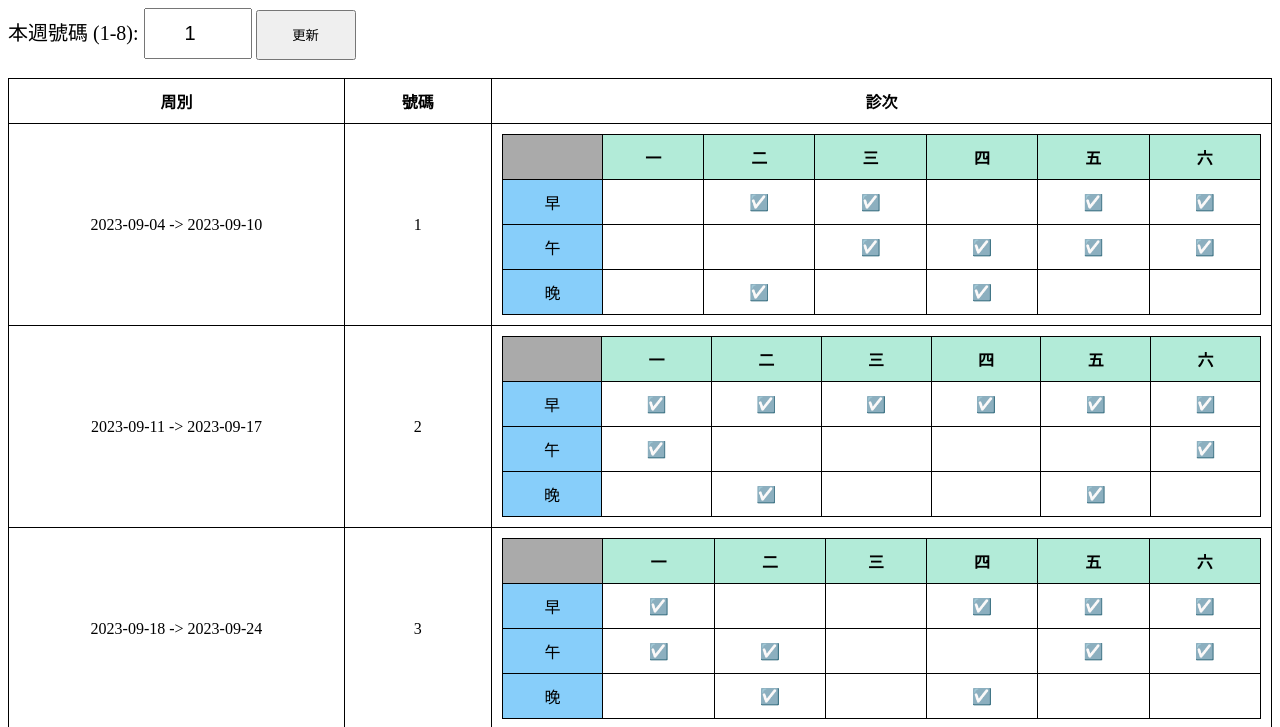
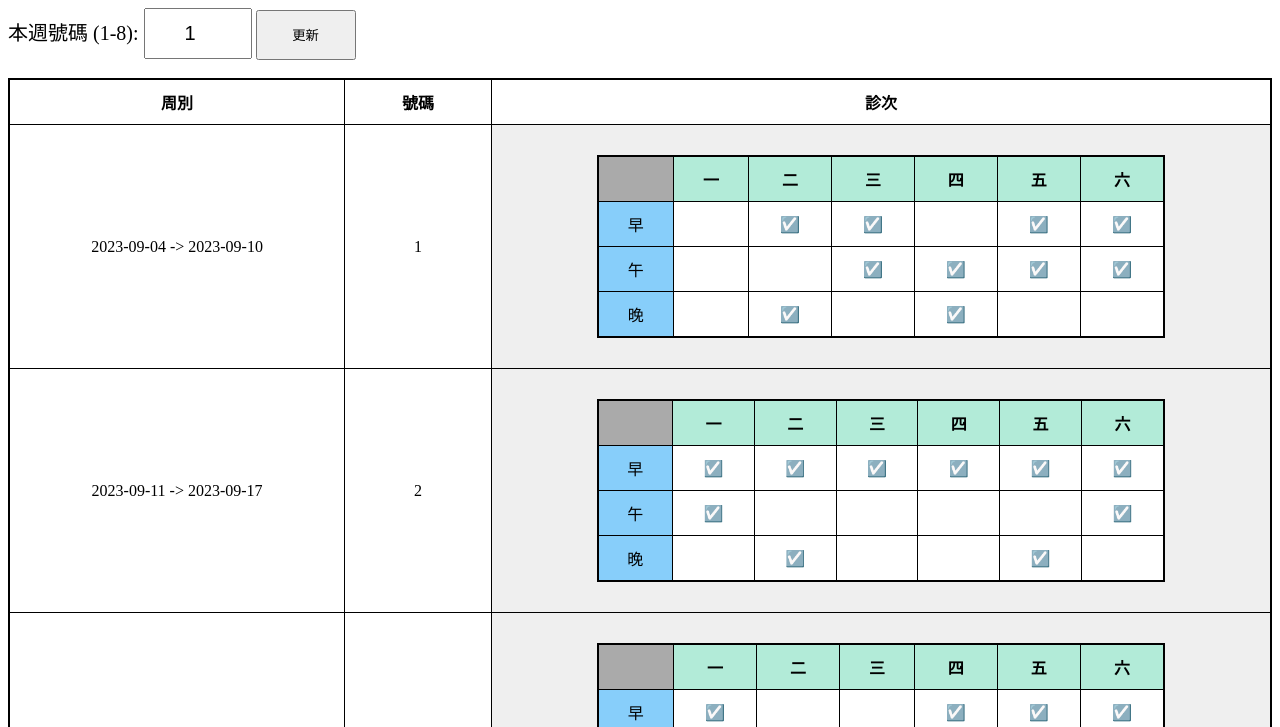
Before and after one commit to ben111497/web.test, a plain HTML site: page index.html in a window 1280 px wide. Both pictures are taken after a click on the button "更新". Shown: the top 727 px of the page. Drawn offline with Linux system fonts and the light colour scheme.

Commit message:
Add files via upload

```diff
--- a/index.html
+++ b/index.html
@@ -8,7 +8,7 @@
             width: 100%;
         }
 
-        table, th, td {
+        table.double-border th, td {
             border: 1px solid black;
         }
 
@@ -20,6 +20,17 @@
         th:first-child, td:first-child {
             background-color: white;
         }
+
+        table.double-border {
+            border: 2px solid black;
+        }
+
+        .inside-table {
+            width: 75%;
+            margin: 20px auto;
+            border: 2px solid black;
+            background-color: white;
+        }
     </style>
 </head>
 <body>
@@ -29,7 +40,7 @@
         <button style="width:100px;height:100%;" onclick="generateTable()">更新</button>
     </div>
     <div style="width:100%;height:20px"></div>
-    <table id="weekTable">
+    <table id="weekTable" class="double-border">
         <tr>
             <th>週別</th>
             <th>號碼</th>
@@ -52,7 +63,7 @@
             console.log(`list: ${list}`)
 
 
-            return `<table>
+            return `<table class="inside-table">
                 <tr style="background-color: #B2EBD8;">
                     <th style="background-color: #AAAAAA;"></th>
                     <th>一</th>
@@ -119,6 +130,7 @@
                 dateCell.style.width = "25vw";
                 weekCell.style.width = "10vw";
                 timeCell.style.width = "60vw";
+                timeCell.style.backgroundColor = "#EFEFEF"
 
                 dateCell.textContent = startDateFormatted + " -> " + endDateFormatted;
                 weekCell.textContent = weekNumber;
```
